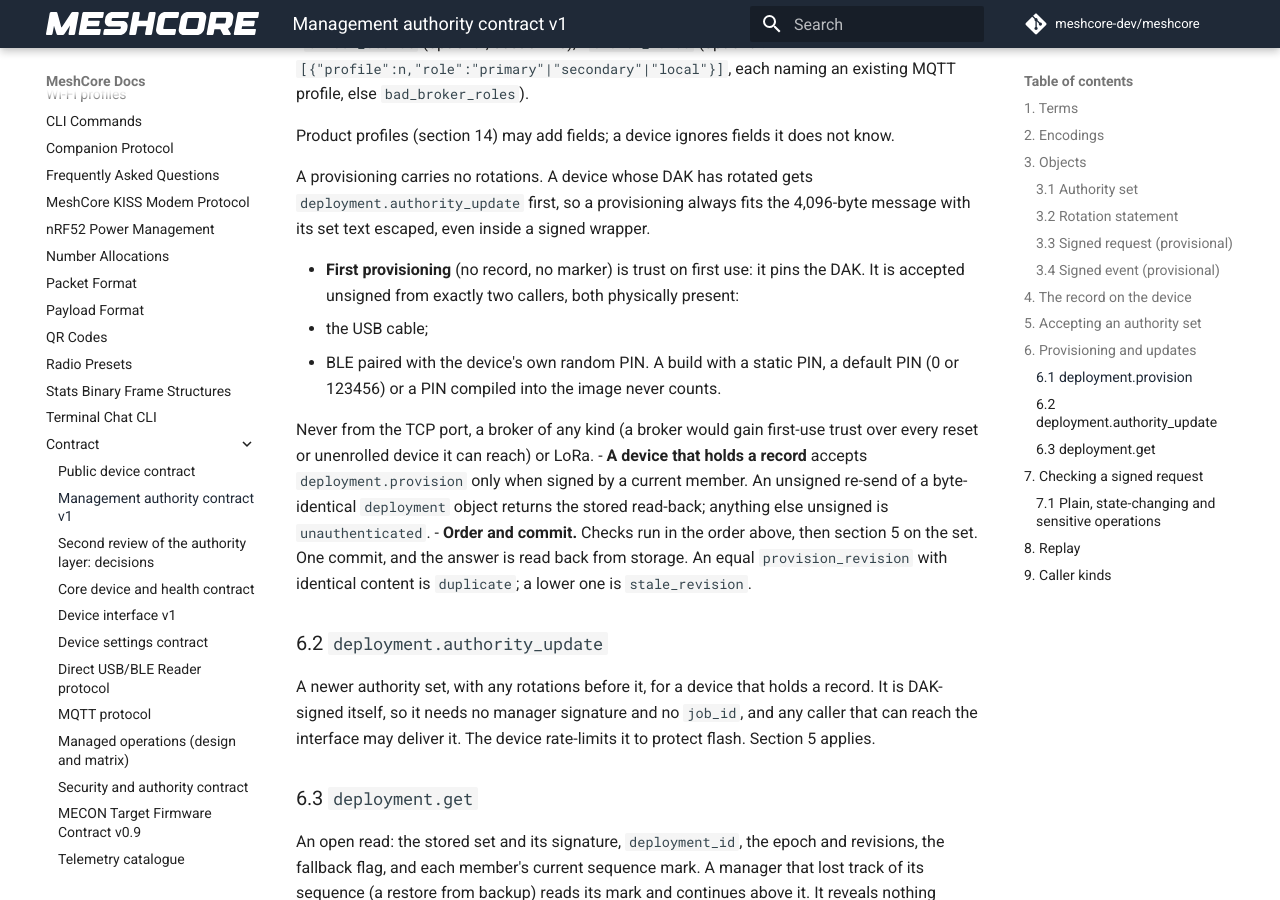
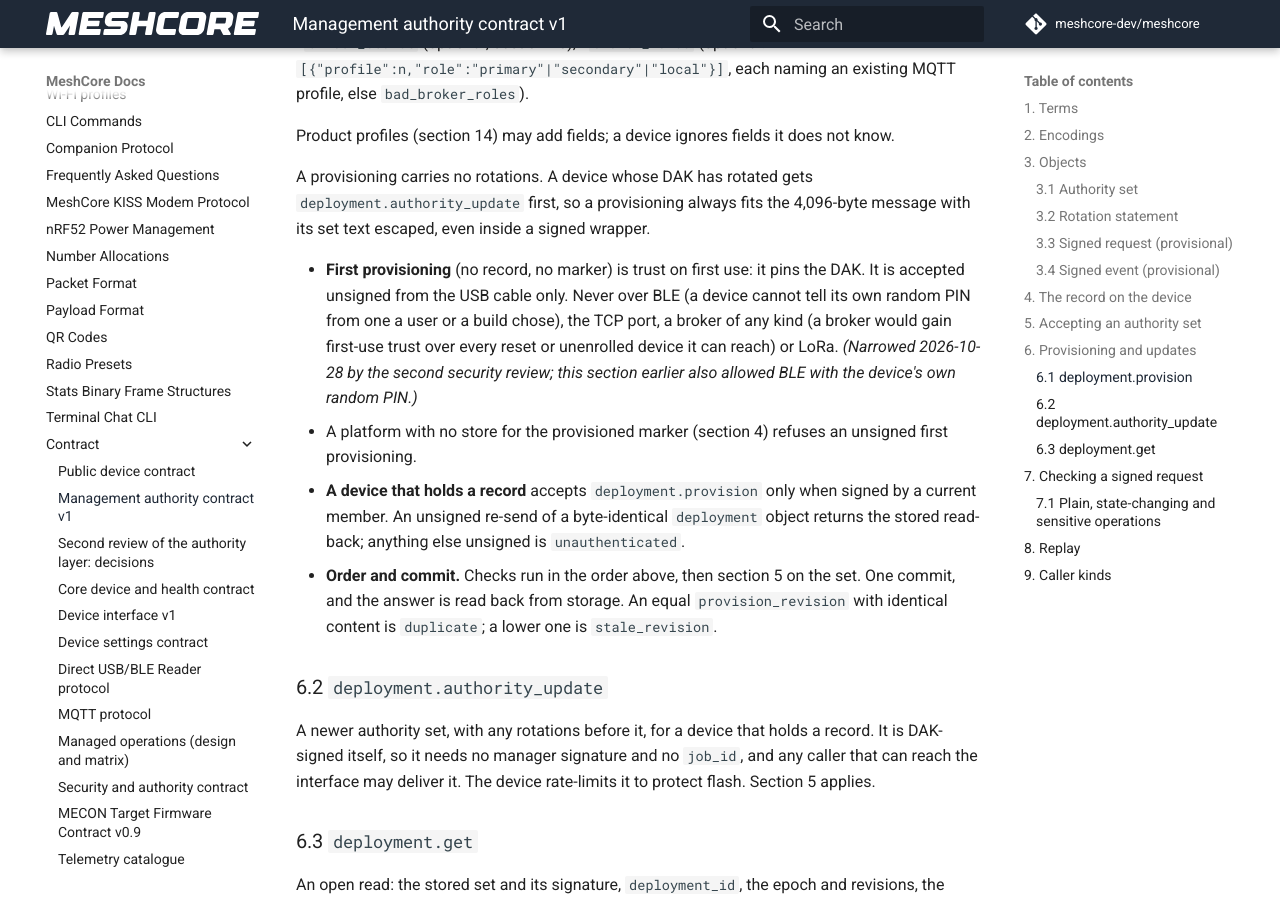
Before and after one commit to hoejriis/mecon-firmware, an MkDocs documentation site: the page built from docs/contract/AUTHORITY.md, in a window 1280 px wide and 900 px high, scrolled down 5909 px. Built offline with MkDocs 1.6.1 and Material for MkDocs 9.7.7, drawn with Linux system fonts in a browser that asks for light colours; comment, search, counter and statistics services are not loaded; some of the changed text lies outside the part shown.

Commit message:
AUTHORITY.md: the second review's stricter rules
First provisioning over the USB cable only (BLE dropped: a device cannot
tell its own random PIN from a chosen one); the unlock secret travels over
USB only; entering Hardened while enrolled needs an unlock secret; a
signed request may lower the posture. Marked as a dated narrowing.

Co-Authored-By: Claude Opus 5.5 (1M context) <noreply@anthropic.com>

```diff
--- a/docs/contract/AUTHORITY.md
+++ b/docs/contract/AUTHORITY.md
@@ -146,11 +146,8 @@ Product profiles (section 14) may add fields; a device ignores fields it does no
 
 A provisioning carries no rotations. A device whose DAK has rotated gets `deployment.authority_update` first, so a provisioning always fits the 4,096-byte message with its set text escaped, even inside a signed wrapper.
 
-- **First provisioning** (no record, no marker) is trust on first use: it pins the DAK. It is accepted unsigned from exactly two callers, both physically present:
-  - the USB cable;
-  - BLE paired with the device's own random PIN. A build with a static PIN, a default PIN (0 or 123456) or a PIN compiled into the image never counts.
-
-  Never from the TCP port, a broker of any kind (a broker would gain first-use trust over every reset or unenrolled device it can reach) or LoRa.
+- **First provisioning** (no record, no marker) is trust on first use: it pins the DAK. It is accepted unsigned from the USB cable only. Never over BLE (a device cannot tell its own random PIN from one a user or a build chose), the TCP port, a broker of any kind (a broker would gain first-use trust over every reset or unenrolled device it can reach) or LoRa. *(Narrowed 2026-10-28 by the second security review; this section earlier also allowed BLE with the device's own random PIN.)*
+- A platform with no store for the provisioned marker (section 4) refuses an unsigned first provisioning.
 - **A device that holds a record** accepts `deployment.provision` only when signed by a current member. An unsigned re-send of a byte-identical `deployment` object returns the stored read-back; anything else unsigned is `unauthenticated`.
 - **Order and commit.** Checks run in the order above, then section 5 on the set. One commit, and the answer is read back from storage. An equal `provision_revision` with identical content is `duplicate`; a lower one is `stale_revision`.
 
@@ -220,13 +217,14 @@ In this order; a failure refuses the request (`status:"refused"`, `error` the co
 
 Its point is that a transport never becomes authority: once a device belongs to a Deployment, changing it needs a member's signature or someone physically present.
 
+- Entering Hardened while a record exists is refused unless the record holds a local unlock secret. A signed request may lower the posture, as the cable may.
 - BLE loses the native factory reset once a record exists. Otherwise a BLE factory reset followed by a BLE first provisioning would let a paired phone take a device over without touching it.
 - Every path that formats or rebuilds storage keeps the record, or is gated as `deployment.reset` is. That includes the rescue console's `rebuild`, which reformats and saves back identity, settings, contacts and channels: it saves the record back too. A recovery path is never a silent unenrollment.
 
 ## 10. Local unlock
 
 A device entering Hardened while it holds a record must first hold a **local unlock secret**, so that a Reader can always unlock it over USB.
-- The secret is set only by an authority: in the `deployment` object of a provisioning (`unlock_secret`, 32 random bytes), or by a signed request. It is never set unsigned, so the first person with a cable cannot set it.
+- The secret is set only by an authority: in the `deployment` object of a provisioning (`unlock_secret`, 32 random bytes), or by a signed request (`deployment.set_unlock`, a sensitive operation). It is never set unsigned, so the first person with a cable cannot set it. Either request is accepted only over the USB cable, so the secret never crosses a broker or a radio link.
 - The device stores the secret itself, as a secret: an HMAC challenge needs the key, so a hash would not do. It lives in the record, is never readable over any surface, and is removed by `deployment.reset` and the factory reset.
 - The unlock is an HMAC-SHA-256 challenge over USB only. The device sends a fresh random challenge, and a Reader holding the secret answers it.
 
```
